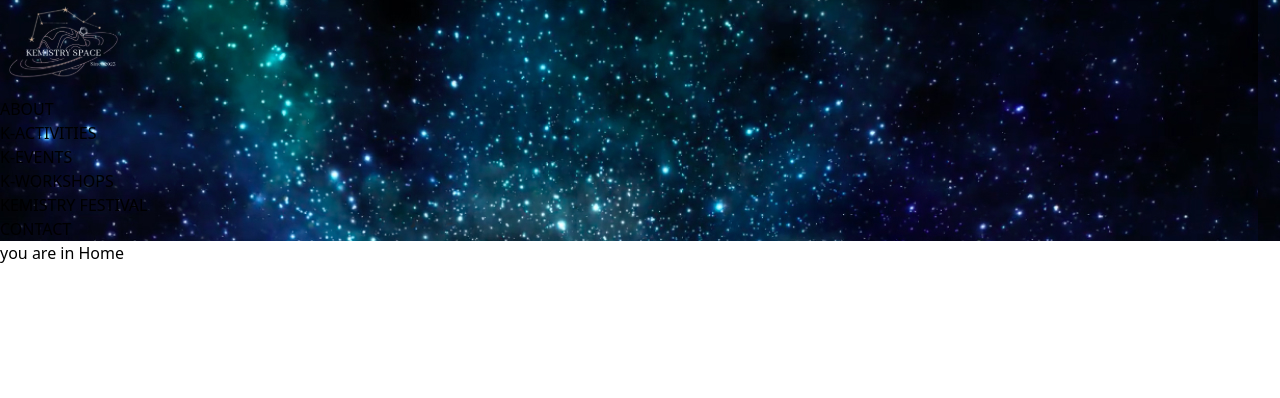
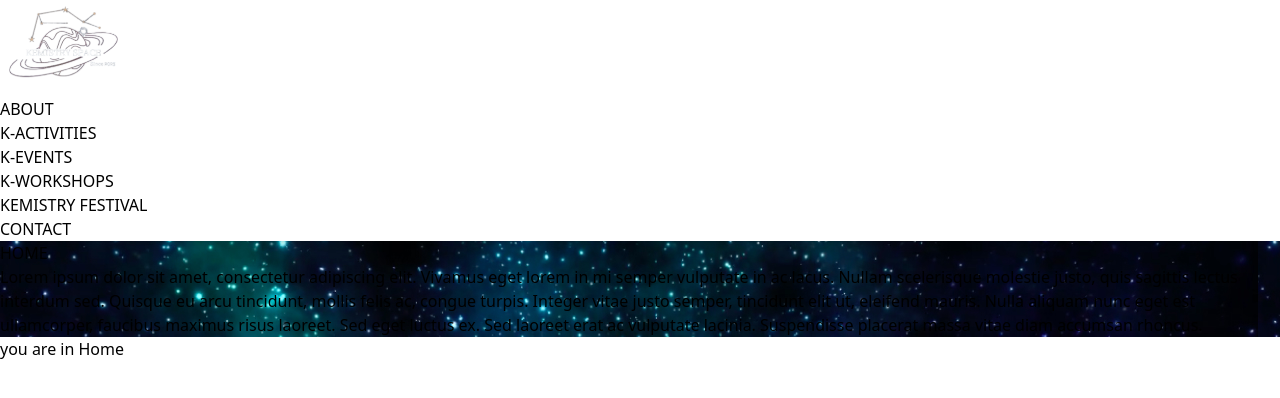
Before and after one commit to 3liezerDev/kemistry-space, a React (Vite) app: page / in a window 1280 px wide. Shown: the top 398 px of the page. Built offline with nearby package versions, Linux system fonts and the light colour scheme.

Commit message:
header and overlay dinamic

```diff
--- a/src/components/Header.jsx
+++ b/src/components/Header.jsx
@@ -1,39 +1,24 @@
-import { useLocation } from 'react-router-dom';
+import { useLocation } from "react-router-dom";
 import Navbar from "./Navbar";
+import { Overlay } from "./Overlay";
+import routesConfig from "../routes/routesConfig";
 
 function Header() {
   const location = useLocation();
-
-  let backgroundImage;
-
-  switch (location.pathname) {
-    case '/about':
-      backgroundImage = 'url("/src/assets/images/Banner-about.jpg")';
-      break;
-    case '/kactivities':
-      backgroundImage = 'url("/src/assets/images/Banner-k-activities.jpg")';
-      break;
-    case '/kevents':
-      backgroundImage = 'url("/src/assets/images/Banner-k-events.jpg")';
-      break;
-    case '/kworkshops':
-      backgroundImage = 'url("/src/assets/images/Banner-k-workshops.jpg")';
-      break;
-    case '/kemistryfestival':
-      backgroundImage = 'url("/src/assets/images/Banner-kemistry-festival.jpg")';
-      break;
-    case '/contact':
-      backgroundImage = 'url("/src/assets/images/Banner-contact.jpg")';
-      break;
-    default:
-      backgroundImage = 'url("/src/assets/images/Banner-home.jpg")';
-      break;
-  }
+  const { image, title, content } = routesConfig[location.pathname] || routesConfig['/']
 
   return (
-    <section className="bg-cover bg-center h-screen" style={{ backgroundImage }}>
+    <>
       <Navbar />
-    </section>
+      <header
+        className="bg-cover bg-center h-screen "
+        style={{ backgroundImage:  `url(${image})` }}
+      >
+        <section className="w-full h-full flex items-center justify-center">
+          <Overlay title={title} content={content}></Overlay>
+        </section>
+      </header>
+    </>
   );
 }
 
--- a/src/components/Navbar.jsx
+++ b/src/components/Navbar.jsx
@@ -1,19 +1,27 @@
 
-import { Link } from 'react-router-dom';
+import { Link, useLocation } from 'react-router-dom';
+
 
 function Navbar() {
+  const location = useLocation();
+
+  const getLinkClasses = (path) => {
+    return location.pathname === path
+      ? 'text-pink-500 font-semibold hover:text-pink-300'
+      : 'text-white font-semibold hover:text-gray-300';
+  };
   return (
-    <nav className="bg-black bg-opacity-50 shadow-md">
-    <div className="container mx-auto flex items-center justify-between">
+    <nav className="bg-black bg-opacity-50 shadow-md absolute w-full">
+    <div className="container w-[80%] mx-auto flex items-center justify-between">
       <Link to="/" className="flex items-center">
         <img src="../../public/kemistry-logo.svg" alt="Kemistry Space Logo" className="h-24" />
       </Link>
       <ul className="flex items-center space-x-6">
-        <li><Link to="/about" className="text-pink-500 font-semibold hover:text-pink-300">ABOUT</Link></li>
-        <li><Link to="/kactivities" className="text-white font-semibold hover:text-gray-300">K-ACTIVITIES</Link></li>
-        <li><Link to="/kevents" className="text-white font-semibold hover:text-gray-300">K-EVENTS</Link></li>
-        <li><Link to="/kworkshops" className="text-white font-semibold hover:text-gray-300">K-WORKSHOPS</Link></li>
-        <li><Link to="/kemistryfestival" className="text-white font-semibold hover:text-gray-300">KEMISTRY FESTIVAL</Link></li>
+        <li><Link to="/about" className={getLinkClasses('/about')}>ABOUT</Link></li>
+        <li><Link to="/kactivities" className={getLinkClasses('/kactivities')}>K-ACTIVITIES</Link></li>
+        <li><Link to="/kevents" className={getLinkClasses('/kevents')}>K-EVENTS</Link></li>
+        <li><Link to="/kworkshops" className={getLinkClasses('/kworkshops')}>K-WORKSHOPS</Link></li>
+        <li><Link to="/kemistryfestival" className={getLinkClasses('/kemistryfestival')}>KEMISTRY FESTIVAL</Link></li>
         <li><Link to="/contact" className="text-white font-semibold bg-pink-500 hover:bg-pink-600 rounded-full px-4 py-2">CONTACT</Link></li>
       </ul>
     </div>
--- /dev/null
+++ b/src/components/Overlay.jsx
@@ -0,0 +1,12 @@
+import React from 'react'
+
+export const Overlay = ({ title, content}) => {
+  return (
+    <div className="bg-gray-500 bg-opacity-40 text-white p-16 rounded-lg text-center max-w-6xl h-96">
+      <h1 className="text-6xl font-bold mb-8">{title}</h1>
+      <p className="text-xl ">
+      {content}
+      </p>
+    </div>
+  )
+}
--- /dev/null
+++ b/src/routes/routesConfig.jsx
@@ -0,0 +1,40 @@
+// src/routesConfig.js
+const routesConfig = {
+    '/': {
+      image: '/src/assets/images/Banner-home.jpg',
+      title: 'HOME',
+      content: 'Lorem ipsum dolor sit amet, consectetur adipiscing elit. Vivamus eget lorem in mi semper vulputate in ac lacus. Nullam scelerisque molestie justo, quis sagittis lectus interdum sed. Quisque eu arcu tincidunt, mollis felis ac, congue turpis. Integer vitae justo semper, tincidunt elit ut, eleifend mauris. Nulla aliquam nunc eget est ullamcorper, faucibus maximus risus laoreet. Sed eget luctus ex. Sed laoreet erat ac vulputate lacinia. Suspendisse placerat massa vitae diam accumsan rhoncus. ',
+    },
+    '/about': {
+      image: '/src/assets/images/Banner-about.jpg',
+      title : 'ABOUT US',
+      content : 'Lorem ipsum dolor sit amet, consectetur adipiscing elit. Vivamus eget lorem in mi semper vulputate in ac lacus. Nullam scelerisque molestie justo, quis sagittis lectus interdum sed. Quisque eu arcu tincidunt, mollis felis ac, congue turpis. Integer vitae justo semper, tincidunt elit ut, eleifend mauris. Nulla aliquam nunc eget est ullamcorper, faucibus maximus risus laoreet. Sed eget luctus ex. Sed laoreet erat ac vulputate lacinia. Suspendisse placerat massa vitae diam accumsan rhoncus. ',
+    },
+    '/kactivities': {
+      image: '/src/assets/images/Banner-k-activities.jpg',
+      title: 'K ACTIVITIES',
+      content: 'Lorem ipsum dolor sit amet, consectetur adipiscing elit. Vivamus eget lorem in mi semper vulputate in ac lacus. Nullam scelerisque molestie justo, quis sagittis lectus interdum sed. Quisque eu arcu tincidunt, mollis felis ac, congue turpis. Integer vitae justo semper, tincidunt elit ut, eleifend mauris. Nulla aliquam nunc eget est ullamcorper, faucibus maximus risus laoreet. Sed eget luctus ex. Sed laoreet erat ac vulputate lacinia. Suspendisse placerat massa vitae diam accumsan rhoncus. ',
+    },
+    '/kevents': {
+      image: '/src/assets/images/Banner-k-events.jpg',
+      title: 'K EVENTS',
+      content: 'Lorem ipsum dolor sit amet, consectetur adipiscing elit. Vivamus eget lorem in mi semper vulputate in ac lacus. Nullam scelerisque molestie justo, quis sagittis lectus interdum sed. Quisque eu arcu tincidunt, mollis felis ac, congue turpis. Integer vitae justo semper, tincidunt elit ut, eleifend mauris. Nulla aliquam nunc eget est ullamcorper, faucibus maximus risus laoreet. Sed eget luctus ex. Sed laoreet erat ac vulputate lacinia. Suspendisse placerat massa vitae diam accumsan rhoncus. ',
+    },
+    '/kworkshops': {
+      image: '/src/assets/images/Banner-k-workshops.jpg',
+      title: 'K WORKSHOPS',
+      content: 'Lorem ipsum dolor sit amet, consectetur adipiscing elit. Vivamus eget lorem in mi semper vulputate in ac lacus. Nullam scelerisque molestie justo, quis sagittis lectus interdum sed. Quisque eu arcu tincidunt, mollis felis ac, congue turpis. Integer vitae justo semper, tincidunt elit ut, eleifend mauris. Nulla aliquam nunc eget est ullamcorper, faucibus maximus risus laoreet. Sed eget luctus ex. Sed laoreet erat ac vulputate lacinia. Suspendisse placerat massa vitae diam accumsan rhoncus. ',
+    },
+    '/kemistryfestival': {
+      image: '/src/assets/images/Banner-kemistry-festival.jpg',
+      title: 'KEMISTRY FESTIVAL',
+      content: 'Lorem ipsum dolor sit amet, consectetur adipiscing elit. Vivamus eget lorem in mi semper vulputate in ac lacus. Nullam scelerisque molestie justo, quis sagittis lectus interdum sed. Quisque eu arcu tincidunt, mollis felis ac, congue turpis. Integer vitae justo semper, tincidunt elit ut, eleifend mauris. Nulla aliquam nunc eget est ullamcorper, faucibus maximus risus laoreet. Sed eget luctus ex. Sed laoreet erat ac vulputate lacinia. Suspendisse placerat massa vitae diam accumsan rhoncus. ',
+    },
+    '/contact': {
+      image: '/src/assets/images/Banner-contact.jpg',
+      title: 'CONTACT',
+      content: 'Lorem ipsum dolor sit amet, consectetur adipiscing elit. Vivamus eget lorem in mi semper vulputate in ac lacus. Nullam scelerisque molestie justo, quis sagittis lectus interdum sed. Quisque eu arcu tincidunt, mollis felis ac, congue turpis. Integer vitae justo semper, tincidunt elit ut, eleifend mauris. Nulla aliquam nunc eget est ullamcorper, faucibus maximus risus laoreet. Sed eget luctus ex. Sed laoreet erat ac vulputate lacinia. Suspendisse placerat massa vitae diam accumsan rhoncus. ',
+    },
+  };
+
+  export default routesConfig;
```
